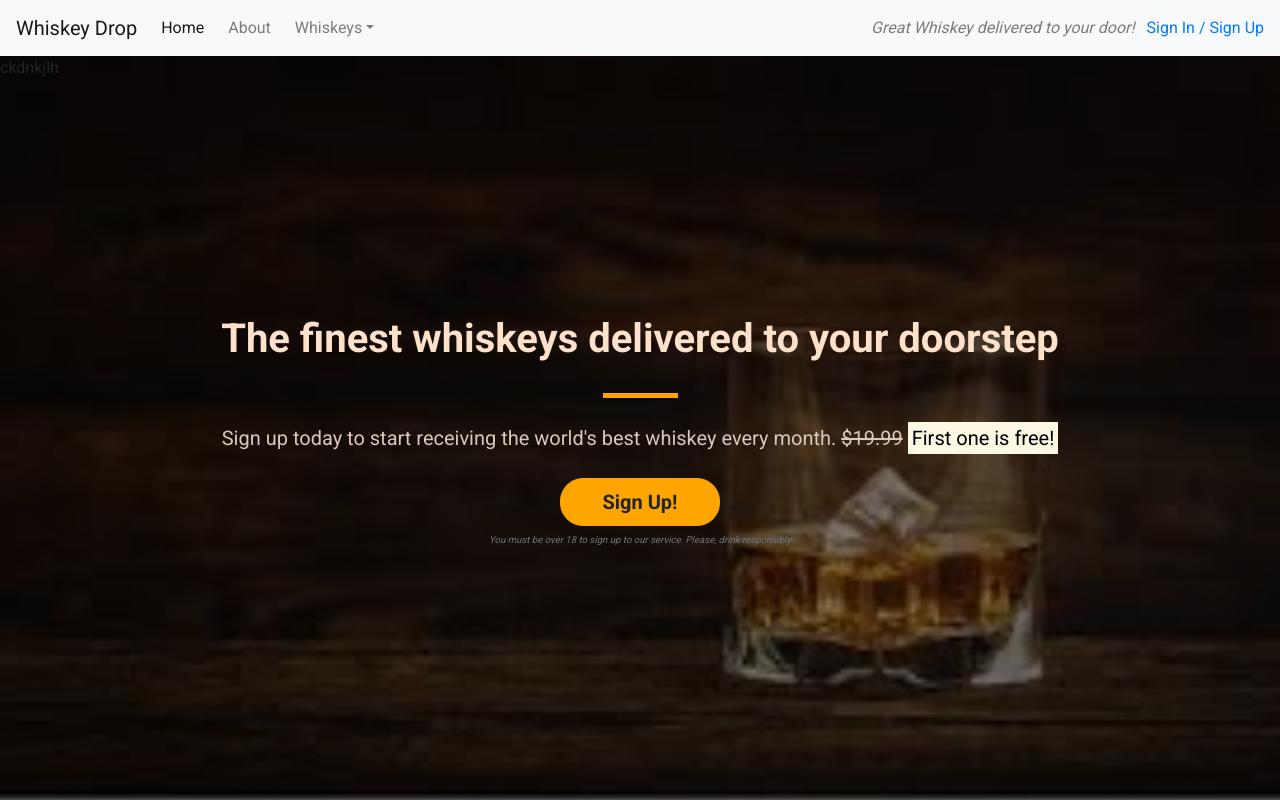
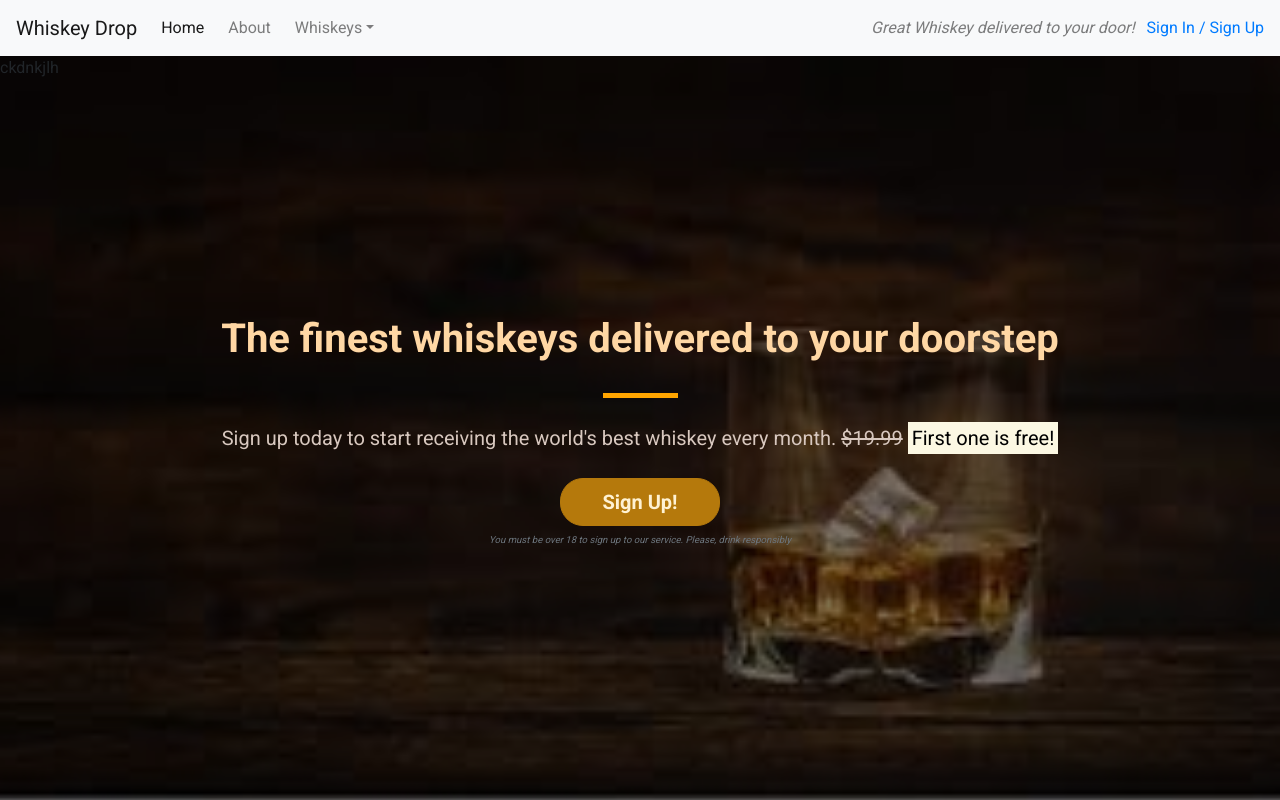
Before and after one commit to cynthiapinedoh79/Learning-Bootstrap, a plain HTML site: page index.html in a window 1280 px wide. In both pictures the pointer is over the button "Sign Up!". Shown: the top 800 px of the page. Drawn offline with nearby package versions, Linux system fonts and the light colour scheme.

Commit message:
Updating css file

```diff
--- a/css/style.css
+++ b/css/style.css
@@ -56,7 +56,7 @@ body {
 }
 
 .jumbotron-header {
-    color:#fde1ca;
+    color:#ffd7a4;
     font-weight: bold;
     margin-bottom: 30px;
 }
@@ -89,6 +89,7 @@ body {
 .btn--red:active,
 .btn--red:focus,
 .btn--red:active:focus{
-    background-color:orange;
-    border-color: orange;
+    color: #fff2d3;
+    background-color:#b5790c;
+    border-color: #b5790c;
 }
```
